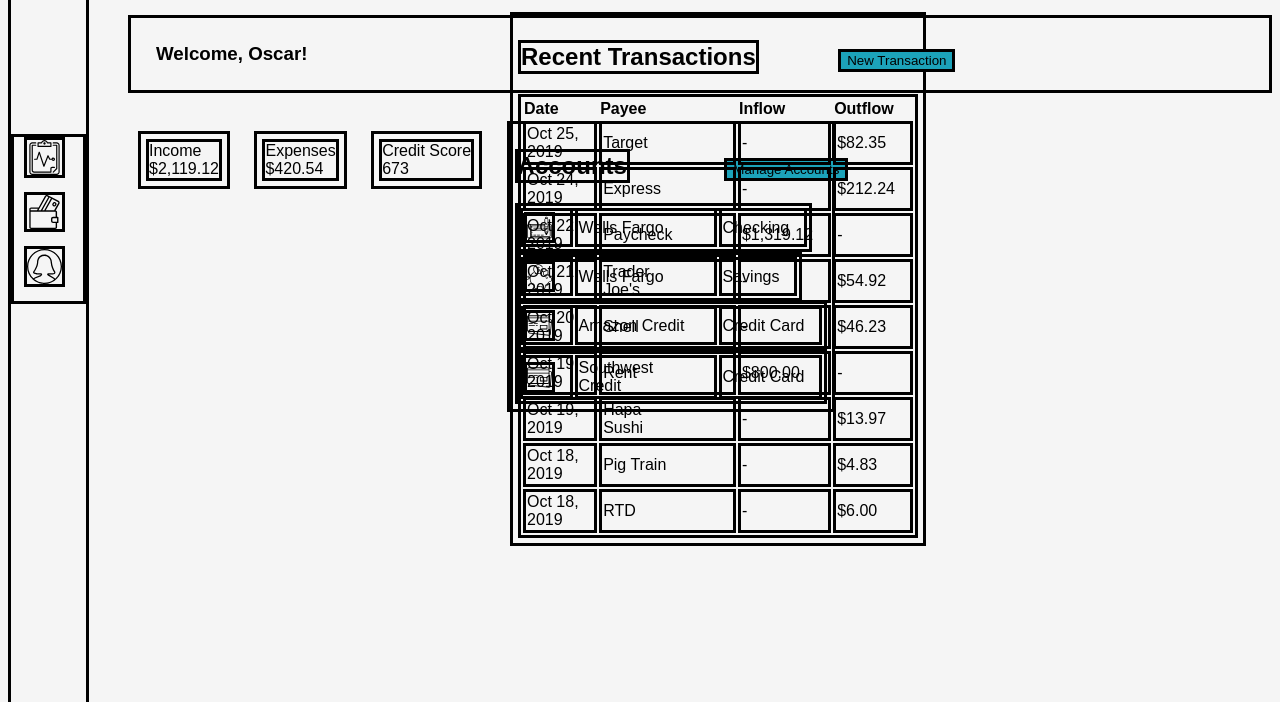
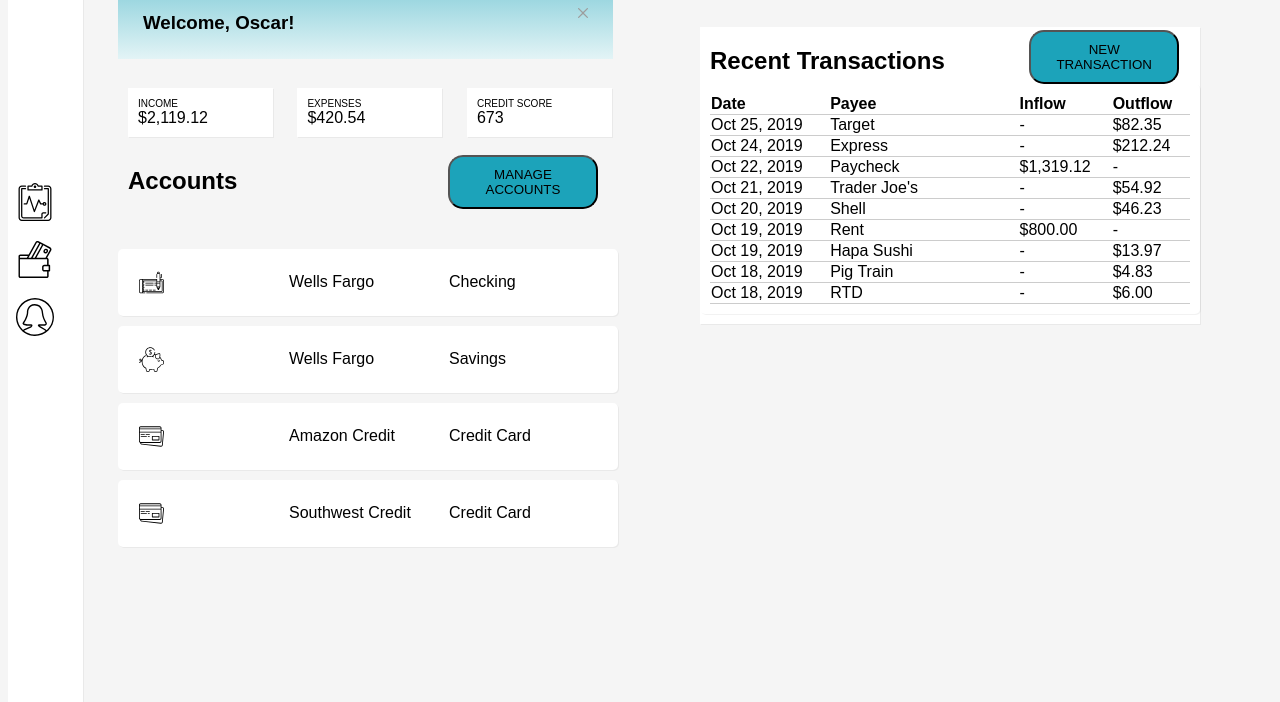
Before and after one commit to laurenlucero/balancing-act, a plain HTML site: page index.html in a window 1280 px wide. Shown: the part 98-800 px from the top of the page. Drawn offline with Linux system fonts and the light colour scheme; a web font is replaced by a local one.

Commit message:
Update style/structure, link JavaScript file

```diff
--- a/index.html
+++ b/index.html
@@ -19,60 +19,63 @@
   </header>
   <main>
     <h1>Balancing Act</h1>
-    <h3>Welcome, Oscar!</h3>
-      <section>
+    <section class="welcome">
+      <h3>Welcome, Oscar!</h3>
+      <input class="close" type="image" src="assets/images/close.svg">
+    </section>
+      <section class="info">
         <ul>
-          <li>Income</li>
+          <li class="infotitle">INCOME</li>
           <li>$2,119.12</li>
         </section>
-      <section>
+      <section class="info">
         <ul>
-          <li>Expenses</li>
+          <li class="infotitle">EXPENSES</li>
           <li>$420.54</li>
         </ul>
       </section>
-      <section>
+      <section class="info">
         <ul>
-          <li>Credit Score</li>
+          <li class="infotitle">CREDIT SCORE</li>
           <li>673</li>
         </ul>
       </section>
-  <section>
+  <section class="accounts">
     <h2>Accounts</h2>
-    <button class="manage">Manage Accounts</button>
+    <button class="manage">MANAGE ACCOUNTS</button>
     <table>
       <tr>
-        <td><img class="accountimage" src="assets/images/checking.svg" alt="Checking"></td>
-        <td class="accountname">Wells Fargo</td>
-        <td>Checking</td>
+        <td class="accounts"><img class="accountimage" src="assets/images/checking.svg" alt="Checking"></td>
+        <td class="accounts">Wells Fargo</td>
+        <td class="accounts">Checking</td>
       </tr>
     </table>
     <table>
       <tr>
-        <td><img class="accountimage" src="assets/images/savings.svg" alt="Savings"></td>
-        <td class="accountname">Wells Fargo</td>
-        <td>Savings</td>
+        <td class="accounts"><img class="accountimage" src="assets/images/savings.svg" alt="Savings"></td>
+        <td class="accounts">Wells Fargo</td>
+        <td class="accounts">Savings</td>
       </tr>
     </table>
     <table>
       <tr>
-        <td><img class="accountimage" src="assets/images/credit-card.svg" alt="Credit Card"></td>
-        <td class="accountname">Amazon Credit</td>
-        <td>Credit Card</td>
+        <td class="accounts"><img class="accountimage" src="assets/images/credit-card.svg" alt="Credit Card"></td>
+        <td class="accounts">Amazon Credit</td>
+        <td class="accounts">Credit Card</td>
       </tr>
     </table>
     <table>
       <tr>
-        <td><img class="accountimage" src="assets/images/credit-card.svg" alt="Credit Card"></td>
-        <td class="accountname">Southwest Credit</td>
-        <td>Credit Card</td>
+        <td class="accounts"><img class="accountimage" src="assets/images/credit-card.svg" alt="Credit Card"></td>
+        <td class="accounts">Southwest Credit</td>
+        <td class="accounts">Credit Card</td>
     </tr>
     </table>
   </section>
   <section class="transactions">
-  <h2>Recent Transactions</h2>
-  <button class="new">New Transaction</button>
-  <table>
+    <h2>Recent Transactions</h2>
+    <button class="new">NEW TRANSACTION</button>
+    <table>
     <tr>
       <th>Date</th>
       <th class="payee">Payee</th>
@@ -133,6 +136,9 @@
       <td>-</td>
       <td>$6.00</td>
     </tr>
-  </table>
+    </table>
   </section>
+  <script src="./main.js">
+  </script>
+</body>
 </html>
--- a/main.js
+++ b/main.js
@@ -0,0 +1,4 @@
+console.log("Yay I started my JavaScript")
+
+var welcome;
+var close;
--- a/style.css
+++ b/style.css
@@ -1,77 +1,42 @@
-h1, h2, h3, img, ul, table, td, button, section, .navigation, .accounts, .transactions {
-  border: solid;
-}
-
-.logo {
-  width: 80%;
-  margin-top: 5px;
-  margin-bottom: 150px;
-}
-
-.menu {
-  width: 50%;
-  margin-bottom: 10px;
-  margin-left: 10px;
-}
-
-.navigation {
- display: inline-block;
- position: absolute;
- height: 100%;
- width: 75px;
-}
-
-.accountimage {
-  width: 25px;
-  margin: auto;
-}
-
-.accountname {
-  width: 120px;
-  margin: auto;
-}
-
-.manage {
-  position: relative;
-  left: 90px;
-}
-
-.transactions {
-  display: inline-block;
-  position: absolute;
-  left: 500px;
-  top: 100px;
-  width: 400px;
-}
-
-.new {
-  position: relative;
-  left: 75px;
-}
-.payee {
-  padding-right: 55px;
-}
-
 body {
   font-family: 'Biryani', sans-serif;
   font-color: #363636;
-  background: #F5F5F5;
+  background-color: #F5F5F5;
 }
 
 main {
-  margin-left: 120px;
+  margin-left: 110px;
 }
 
 h1, h2 {
   display: inline-block;
+  margin-left: 10px;
+  margin-bottom: 0;
 }
 
 h3 {
+  background-image: linear-gradient(#8ED1DC, #E3F4F6);
+  display: inline-block;
   padding: 25px;
+  width: 445px;
+}
+
+input {
+  position: absolute;
+  top: 40px;
+  right: 30px;
+  width: 10px;
+}
+
+section {
+  width: 500px;
 }
 
 button {
   background-color: #1CA3BA;
+  border-radius: 15px;
+  padding: 10px;
+  width: 150px
 }
 
 ul {
@@ -80,16 +45,91 @@ ul {
   padding: 0;
 }
 
-section {
-  display: inline-block;
-  margin: 10px;
-  padding: 5px;
+table {
+  background-color: white;
+  box-shadow: 1px 1px rgba(0,0,0,0.05);
+  border-radius: 5px;
+  border-spacing: 0px;
+  margin-top: 0;
+  margin-bottom: 10px;
+  padding: 10px;
+  width: 500px;
 }
 
-th {
+th, td {
   text-align: left;
+  border-bottom: 1px solid #CCCCCC;
 }
 
-td {
-  padding-right: 15px;
+.logo {
+  width: 80%;
+  margin-top: 5px;
+  margin-bottom: 200px;
 }
+
+.menu {
+  width: 50%;
+  margin: 8px;
+}
+
+.navigation {
+ background-color: white;
+ box-shadow: 1px 1px rgba(0,0,0,0.05);
+ display: inline-block;
+ position: absolute;
+ height: 100%;
+ width: 75px;
+}
+
+.welcome {
+  position: relative;
+}
+
+.info {
+  background-color: white;
+  box-shadow: 1px 1px rgba(0,0,0,0.05);
+  display: inline-block;
+  width: 125px;
+  padding: 10px;
+  margin: 10px;
+}
+
+.infotitle {
+  font-size: 10px;
+}
+
+.accounts {
+ border: none;
+ width: 80px;
+}
+
+.accountimage {
+  width: 25px;
+  margin: 10px;
+}
+
+.manage {
+  display: inline-block;
+  position: relative;
+  left: 330px;
+  bottom: 40px;
+}
+
+.transactions {
+  background-color: white;
+  box-shadow: 1px 1px rgba(0,0,0,0.05);
+  display: inline-block;
+  position: absolute;
+  left: 700px;
+  top: 125px;
+  width: 500px;
+}
+
+.new {
+  position: relative;
+  left: 80px;
+}
+
+.payee {
+  padding-right: 60px;
+}
```
